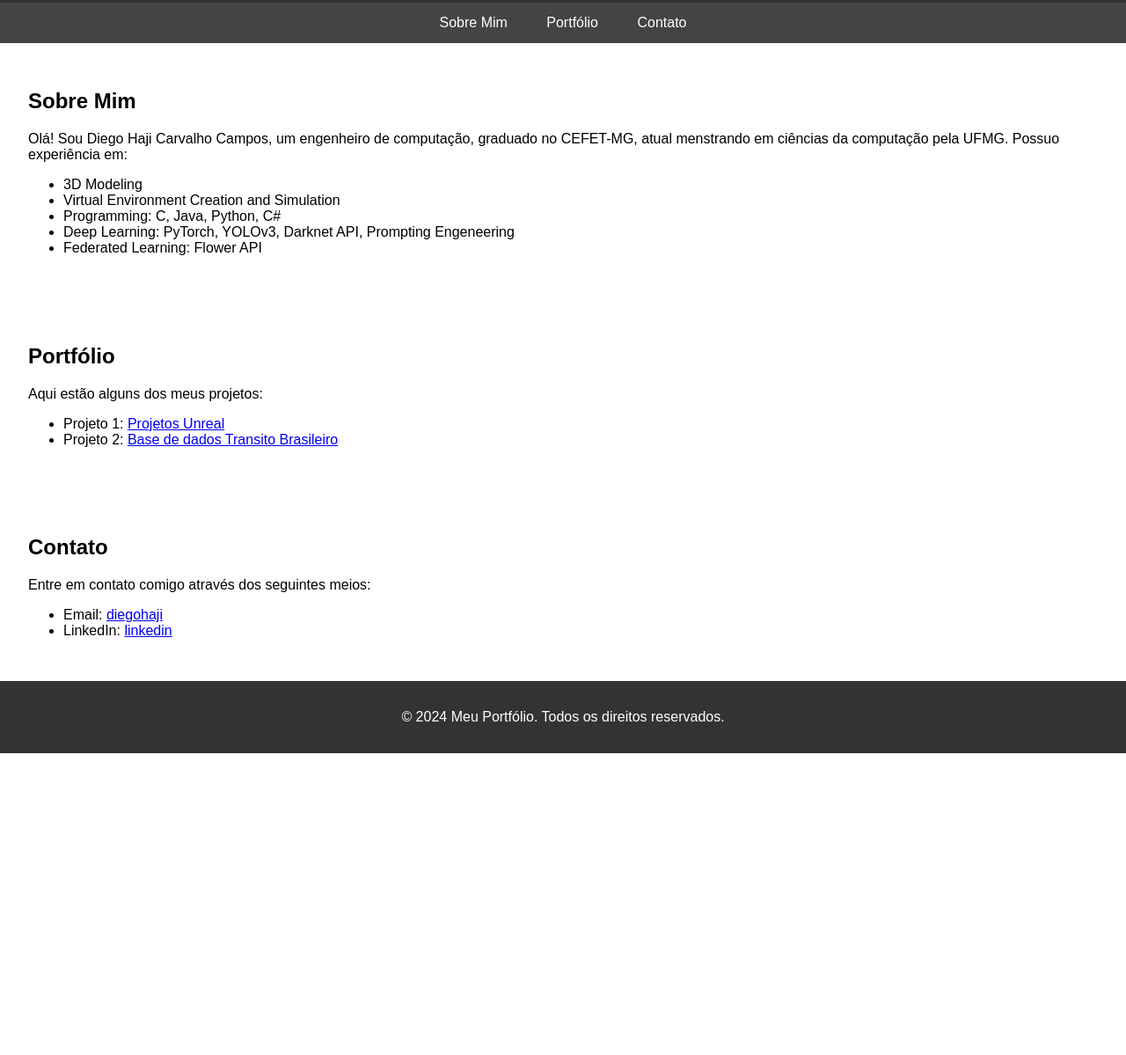
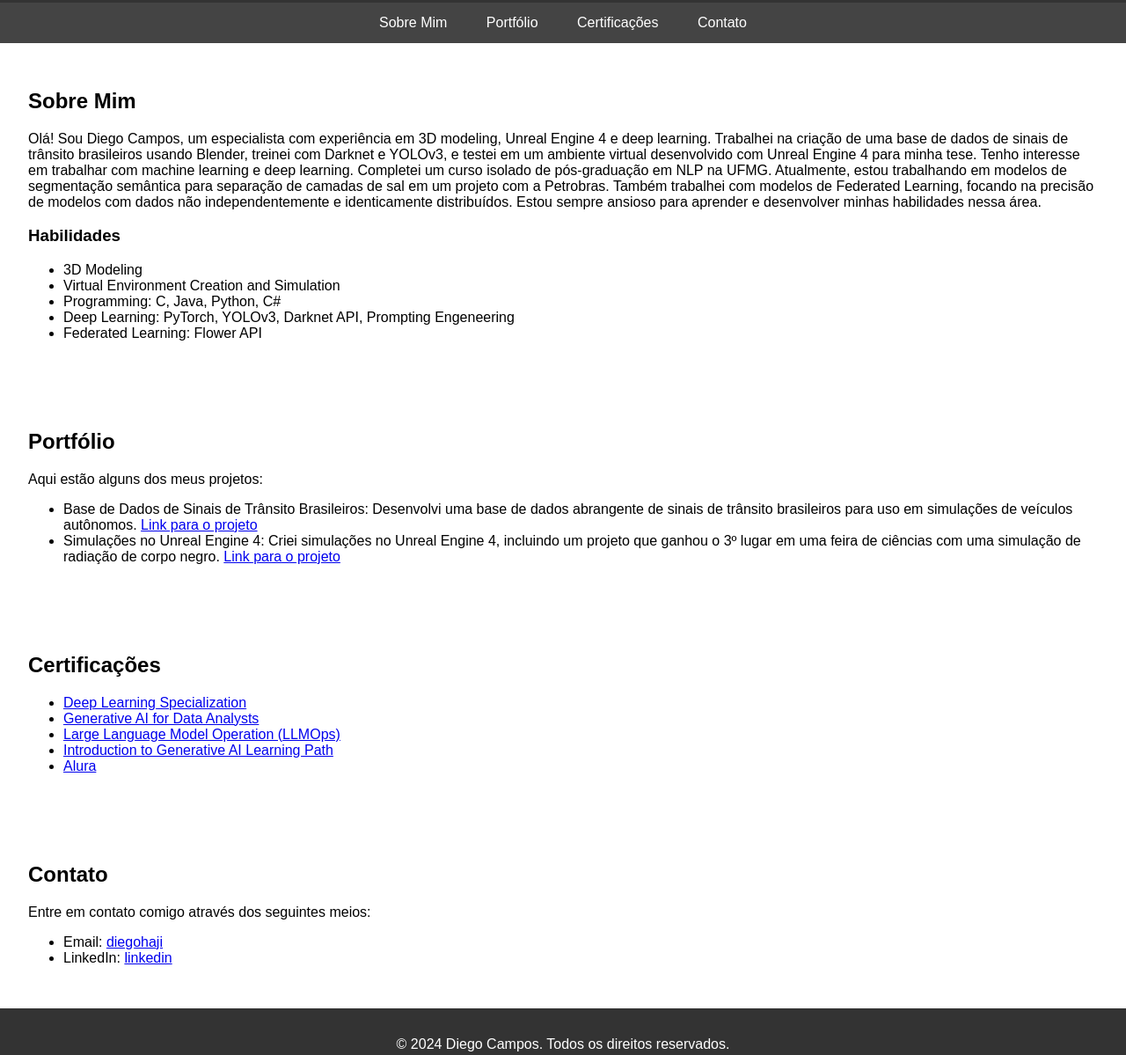
Before and after one commit to diegohaji/diegohaji.github.io, a plain HTML site: page index.html in a window 1280 px wide. Shown: the part 109-1308 px from the top of the page at 88% size. Before the commit the page ends 965 px from the top, so only its background shows below. Drawn offline with Linux system fonts and the light colour scheme.

Commit message:
Updated information

```diff
--- a/index.html
+++ b/index.html
@@ -3,7 +3,7 @@
 <head>
     <meta charset="UTF-8">
     <meta name="viewport" content="width=device-width, initial-scale=1.0">
-    <title>Portfólio</title>
+    <title>Portfólio de Diego Campos</title>
     <link rel="stylesheet" href="styles.css">
 </head>
 <body>
@@ -13,12 +13,13 @@
     <nav>
         <a href="#sobre">Sobre Mim</a>
         <a href="#portfolio">Portfólio</a>
+        <a href="#certificacoes">Certificações</a>
         <a href="#contato">Contato</a>
     </nav>
     <section id="sobre">
         <h2>Sobre Mim</h2>
-        <p>Olá! Sou Diego Haji Carvalho Campos, um engenheiro de computação, graduado no CEFET-MG, atual menstrando em ciências da computação pela UFMG.
-		Possuo experiência em:</p>
+        <p>Olá! Sou Diego Campos, um especialista com experiência em 3D modeling, Unreal Engine 4 e deep learning. Trabalhei na criação de uma base de dados de sinais de trânsito brasileiros usando Blender, treinei com Darknet e YOLOv3, e testei em um ambiente virtual desenvolvido com Unreal Engine 4 para minha tese. Tenho interesse em trabalhar com machine learning e deep learning. Completei um curso isolado de pós-graduação em NLP na UFMG. Atualmente, estou trabalhando em modelos de segmentação semântica para separação de camadas de sal em um projeto com a Petrobras. Também trabalhei com modelos de Federated Learning, focando na precisão de modelos com dados não independentemente e identicamente distribuídos. Estou sempre ansioso para aprender e desenvolver minhas habilidades nessa área.</p>
+        <h3>Habilidades</h3>
         <ul>
             <li>3D Modeling</li>
             <li>Virtual Environment Creation and Simulation</li>
@@ -26,14 +27,39 @@
             <li>Deep Learning: PyTorch, YOLOv3, Darknet API, Prompting Engeneering</li>
             <li>Federated Learning: Flower API</li>
         </ul>
-
     </section>
     <section id="portfolio">
         <h2>Portfólio</h2>
         <p>Aqui estão alguns dos meus projetos:</p>
         <ul>
-            <li>Projeto 1: <a href="https://drive.google.com/open?id=1JJtgnmXCia-TLpZib3jF8-FRgk4uovGN">Projetos Unreal</a></li>
-            <li>Projeto 2: <a href="https://github.com/diegohaji/Base-de-dados-Transito-Brasileiro">Base de dados Transito Brasileiro</a></li>
+            <li>
+                Base de Dados de Sinais de Trânsito Brasileiros: Desenvolvi uma base de dados abrangente de sinais de trânsito brasileiros para uso em simulações de veículos autônomos.
+                <a href="https://github.com/diegohaji/Base-de-dados-Transito-Brasileiro" target="_blank">Link para o projeto</a>
+            </li>
+            <li>
+                Simulações no Unreal Engine 4: Criei simulações no Unreal Engine 4, incluindo um projeto que ganhou o 3º lugar em uma feira de ciências com uma simulação de radiação de corpo negro.
+                <a href="https://drive.google.com/drive/folders/1JJtgnmXCia-TLpZib3jF8-FRgk4uovGN" target="_blank">Link para o projeto</a>
+            </li>
+        </ul>
+    </section>
+    <section id="certificacoes">
+        <h2>Certificações</h2>
+        <ul>
+            <li>
+                <a href="https://www.coursera.org/account/accomplishments/specialization/5L3JMZFR6X26?utm_source=link&utm_medium=certificate&utm_content=cert_image&utm_campaign=sharing_cta&utm_product=s12n" target="_blank">Deep Learning Specialization</a>
+            </li>
+            <li>
+                <a href="https://www.coursera.org/account/accomplishments/specialization/YTHEUY3GC28P?utm_source=link&utm_medium=certificate&utm_content=cert_image&utm_campaign=sharing_cta&utm_product=s12n" target="_blank">Generative AI for Data Analysts</a>
+            </li>
+            <li>
+                <a href="https://www.coursera.org/account/accomplishments/specialization/DXT3TNBUGSXF?utm_source=link&utm_medium=certificate&utm_content=cert_image&utm_campaign=sharing_cta&utm_product=s12n" target="_blank">Large Language Model Operation (LLMOps)</a>
+            </li>
+            <li>
+                <a href="https://www.coursera.org/account/accomplishments/specialization/LMUAPDHHFVTL?utm_source=link&utm_medium=certificate&utm_content=cert_image&utm_campaign=sharing_cta&utm_product=s12n" target="_blank">Introduction to Generative AI Learning Path</a>
+            </li>
+            <li>
+                <a href="https://cursos.alura.com.br/user/diegohaji/fullCertificate/661f67f9d18b761913785e326290c7b0" target="_blank">Alura</a>
+            </li>
         </ul>
     </section>
     <section id="contato">
@@ -41,12 +67,11 @@
         <p>Entre em contato comigo através dos seguintes meios:</p>
         <ul>
             <li>Email: <a href="mailto:diegohaji@gmail.com">diegohaji</a></li>
-        <li>LinkedIn: <a href="https://www.linkedin.com/in/diego-haji-carvalho-campos/" target="_blank">linkedin</a></li>
+            <li>LinkedIn: <a href="https://www.linkedin.com/in/diego-haji-carvalho-campos" target="_blank">linkedin</a></li>
         </ul>
     </section>
-
     <footer>
-        <p>&copy; 2024 Meu Portfólio. Todos os direitos reservados.</p>
+        <p>&copy; 2024 Diego Campos. Todos os direitos reservados.</p>
     </footer>
 </body>
 </html>
```
Lines whose indentation alone changed are shown as unchanged.
